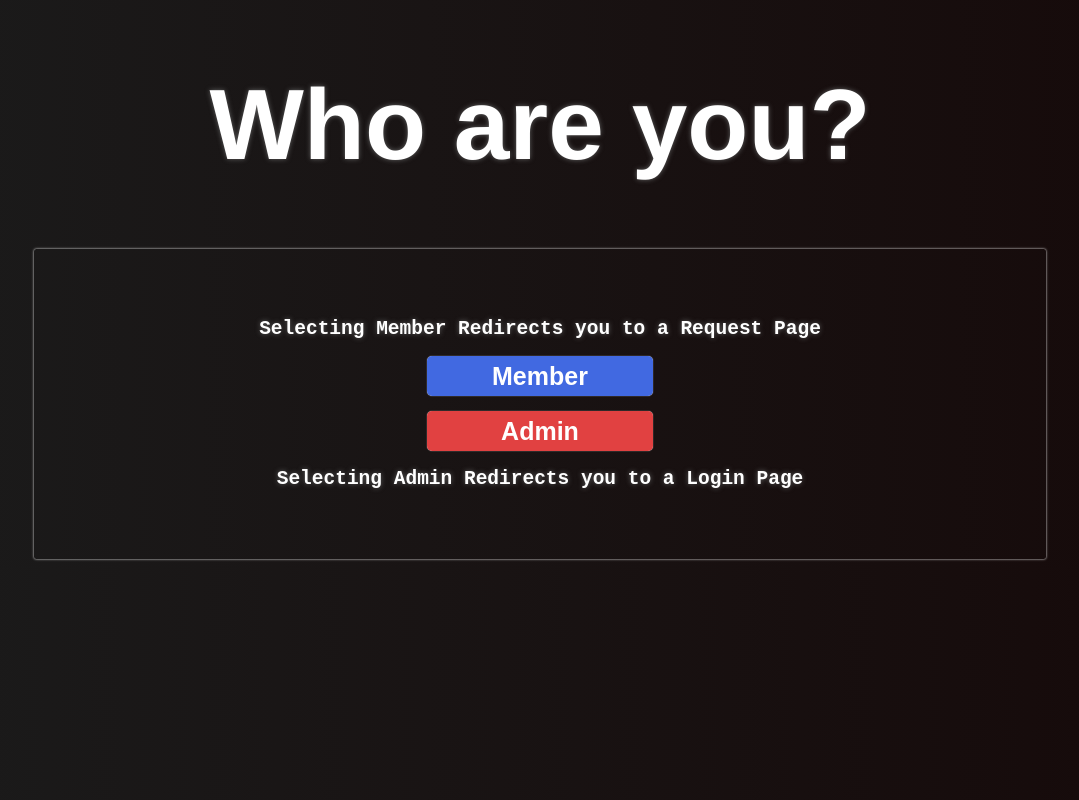
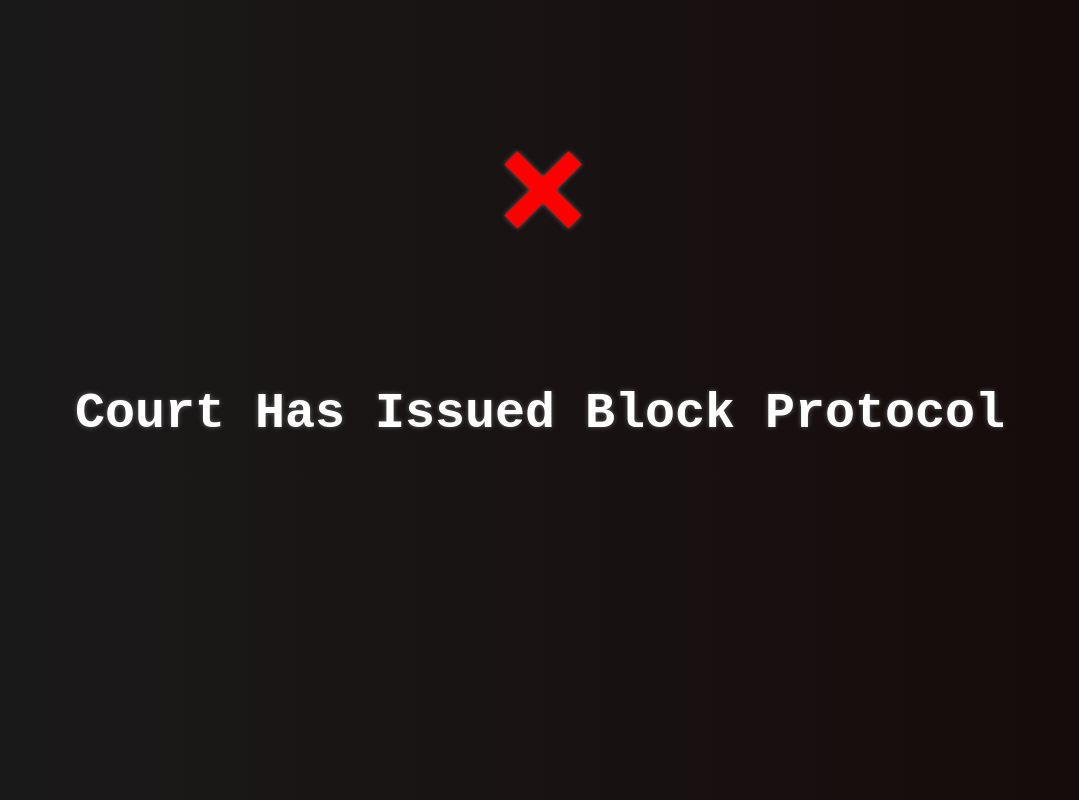
Before and after one commit to Nevi-Bit/USSA-PMA, a plain HTML site: page index.html in a window 1280 px wide. Shown: the whole page, without its empty margins (100-1179 px from the left). Drawn offline with Linux system fonts and the light colour scheme.

Commit message:
Add files via upload

```diff
--- a/index.css
+++ b/index.css
@@ -11,61 +11,11 @@ body{
     text-shadow: 0px 0px 5px rgb(99, 99, 99);
 }
 
-.header{
-    font-family: helvetica;
-    font-size: 100px;
+.block{
+    color: red;
+    font-size: 150px;
 }
 
-.container{
-    box-shadow: 0px 0px 2.5px white;
-    border: solid transparent;
-    border-radius: 2.5px;
-    margin-left: 10%;
-    margin-right: 10%;
-    padding: 50px;
+.header{
+    font-size: 50px;
 }
-
-.btnmember{
-    color: white;
-    padding: 2.5px;
-    border-radius: 5px;
-    border: solid transparent;
-    box-shadow: 0px 0px 1px white;
-    background-color: royalblue;
-    font-weight: bold;
-    font-size: 25px;
-    width: 25%;
-    transition: all 0.1s ease-in-out;
-}
-
-.btnmember:hover{
-    transition: all 0.1s ease-in-out;
-    opacity: 80%;
-    border-radius: 10px;
-    width: 30%;
-}
-
-.btnadmin{
-    transition: all 0.1s ease-in-out;
-    color: white;
-    padding: 2.5px;
-    border-radius: 5px;
-    border: solid transparent;
-    box-shadow: 0px 0px 1px white;
-    background-color: rgb(225, 65, 65);
-    font-weight: bold;
-    font-size: 25px;
-    width: 25%;
-}
-
-.btnadmin:hover{
-    transition: all 0.1s ease-in-out;
-    opacity: 80%;
-    border-radius: 10px;
-    width: 30%;
-}
-
-.checkmark{
-    color: lightgreen;
-    font-size: 150px;
-}
--- a/index.html
+++ b/index.html
@@ -1,24 +1,16 @@
 <!DOCTYPE html>
-<html lang="en" id="meta">
+<html lang="en">
 <head>
-    <link rel="icon" type="image/x-icon" href="passport gen/star.png">
+    <link rel="shortcut icon" href="../passport gen/star.png" type="image/x-icon">
     <link rel="stylesheet" href="index.css">
-    <script src="index.js"></script>
     <meta charset="UTF-8">
     <meta name="viewport" content="width=device-width, initial-scale=1.0">
-    <title>USSR | Passports</title>
+    <title>BLOCKED!</title>
 </head>
 <body>
 
-<h1 class="header">Who are you?</h1>
-<div class="container">
-    <h2>Selecting Member Redirects you to a Request Page</h2>
-<button class="btnmember" onclick="redic()">Member</button>
-<br>
-<br>
-<button class="btnadmin" onclick="redirec('passport gen/index.html')">Admin</button>
-    <h2>Selecting Admin Redirects you to a Login Page</h2>
-</div>
+<h1 class="block">&Cross;</h1>
+<h1 class="header">Court Has Issued Block Protocol</h1>
 
 </body>
 </html>
```
